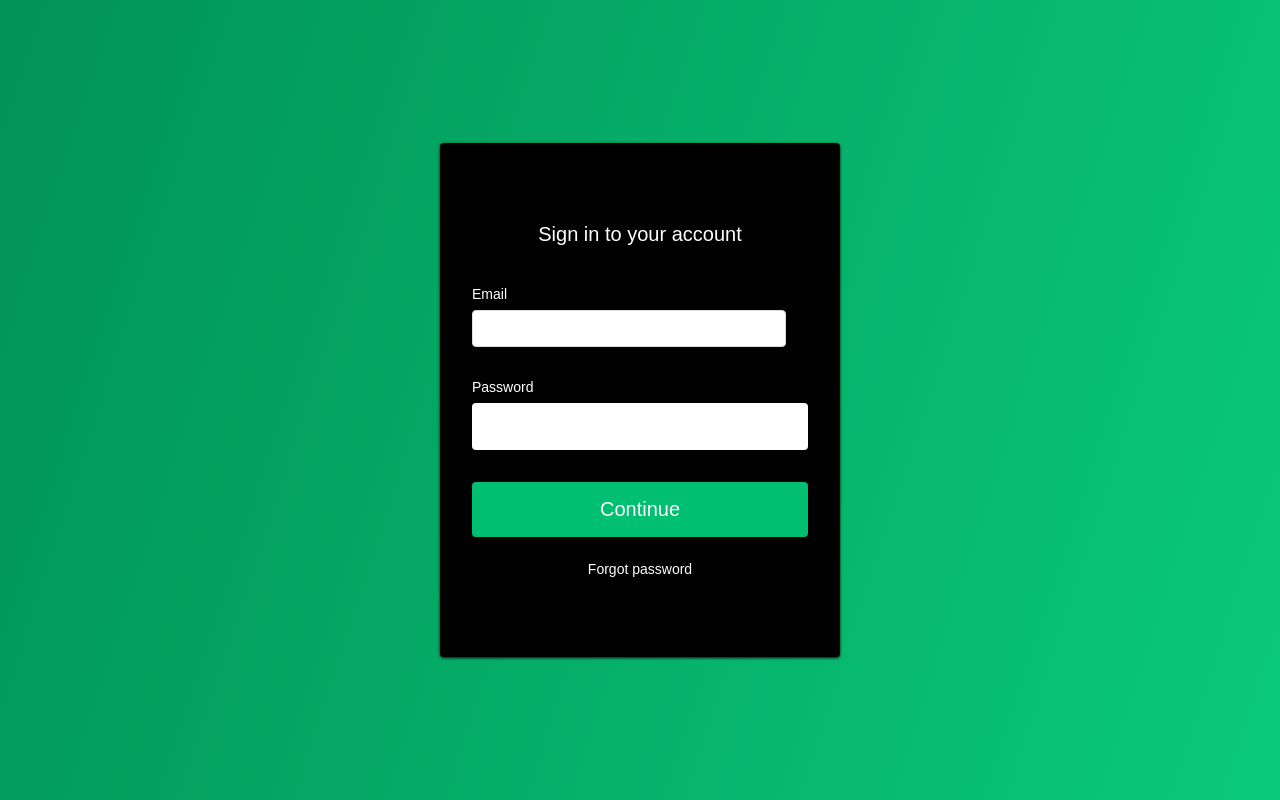
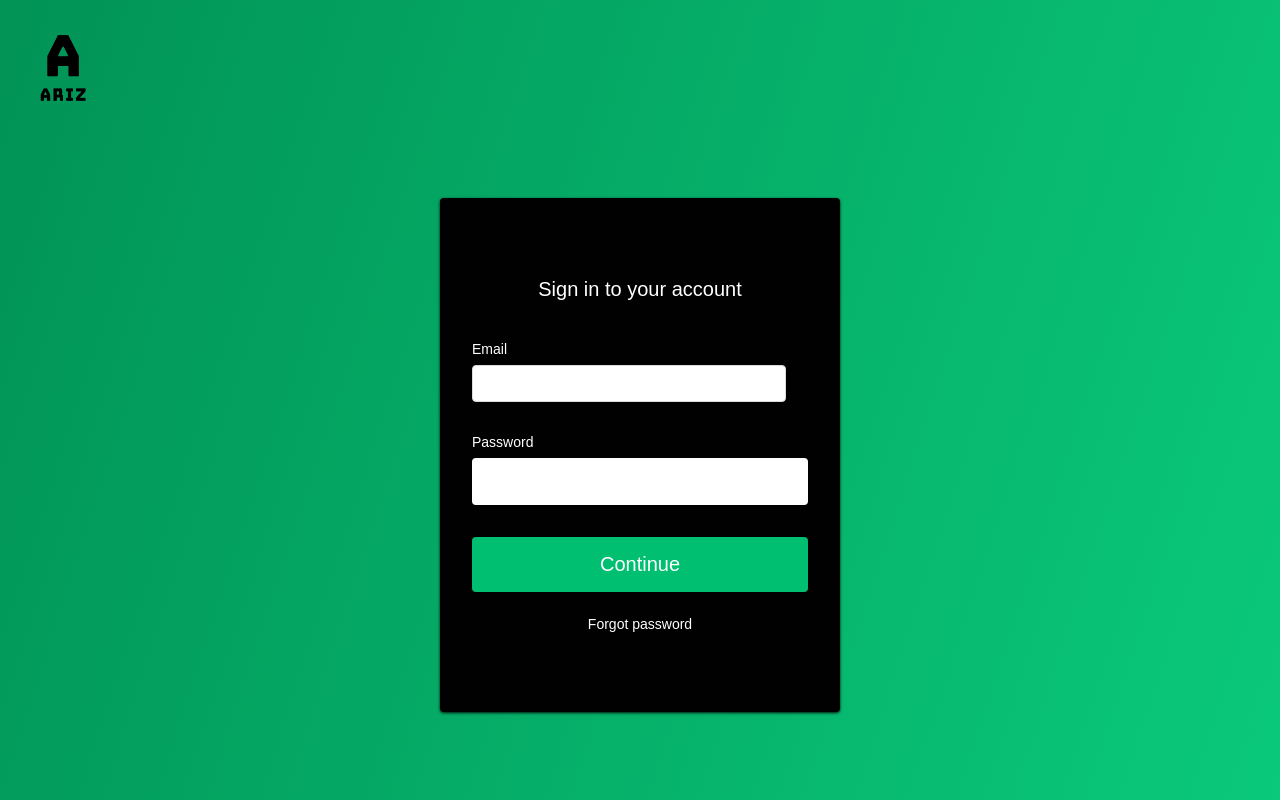
Before and after one commit to sajudhamza/ArizWebsite, a React (Create React App) app: page /signin in a window 1280 px wide. Built offline with nearby package versions, Linux system fonts and the light colour scheme; the HTML template or start-up script is replaced by a standard one; a web font is replaced by a local one.

Commit message:
added the signin page

```diff
--- a/src/components/SignIn/index.js
+++ b/src/components/SignIn/index.js
@@ -1,4 +1,5 @@
 import React from 'react';
+import Logo from '../../images/Logo.png'
 import {
   Container,
   FormWrap,
@@ -11,13 +12,22 @@ import {
   FormButton,
   Text
 } from './SigninElements';
+import { animateScroll as scroll } from 'react-scroll';
+
+const toggleHome = () => {
+  scroll.scrollToTop();
+};
+
 
 const SignIn = () => {
   return (
     <>
       <Container>
         <FormWrap>
-
+        {/* <Icon to='/' src={Logo}>Ariz</Icon> */}
+        <Icon onClick={toggleHome} to='/'>
+            <img src={Logo} alt="Ariz Inc Logo" style={{height: '70px', width: 'auto'}} />
+            </Icon>
           <FormContent>
             <Form action='#'>
               <FormH1>Sign in to your account</FormH1>
```
